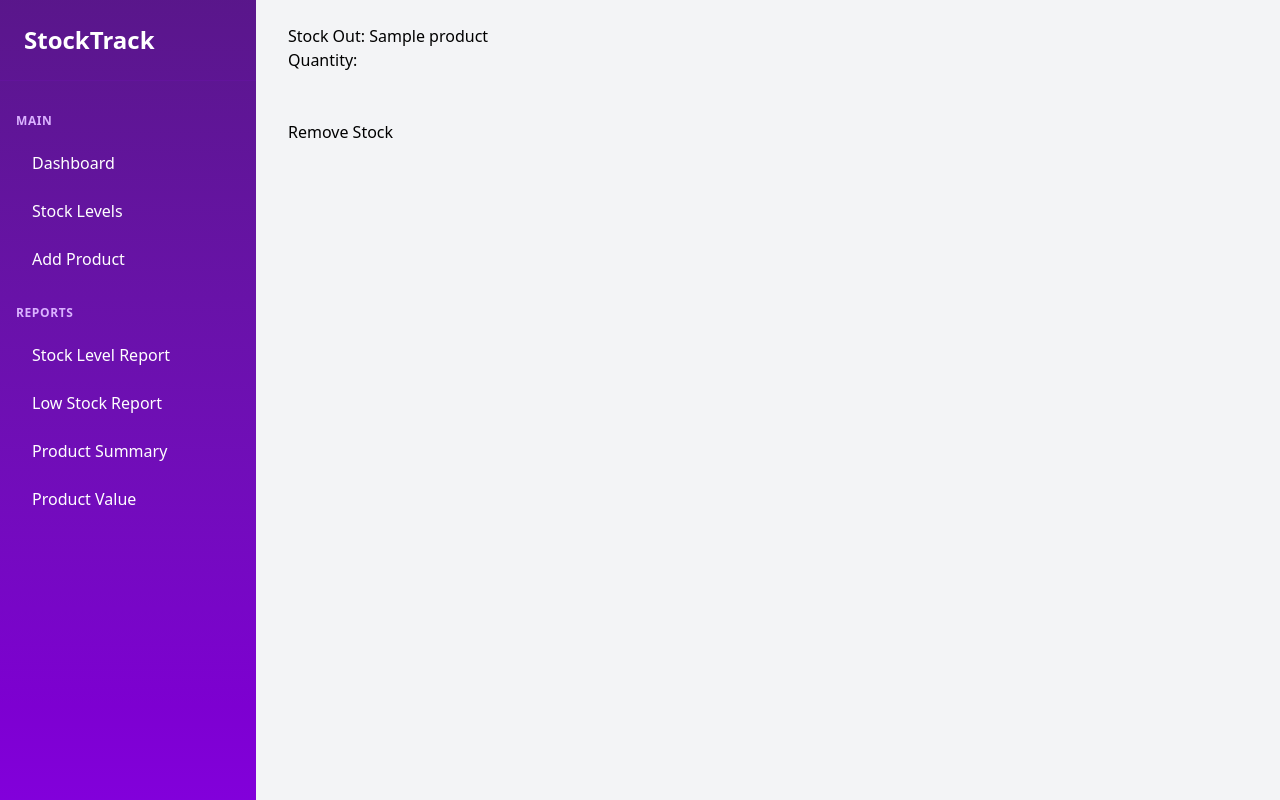
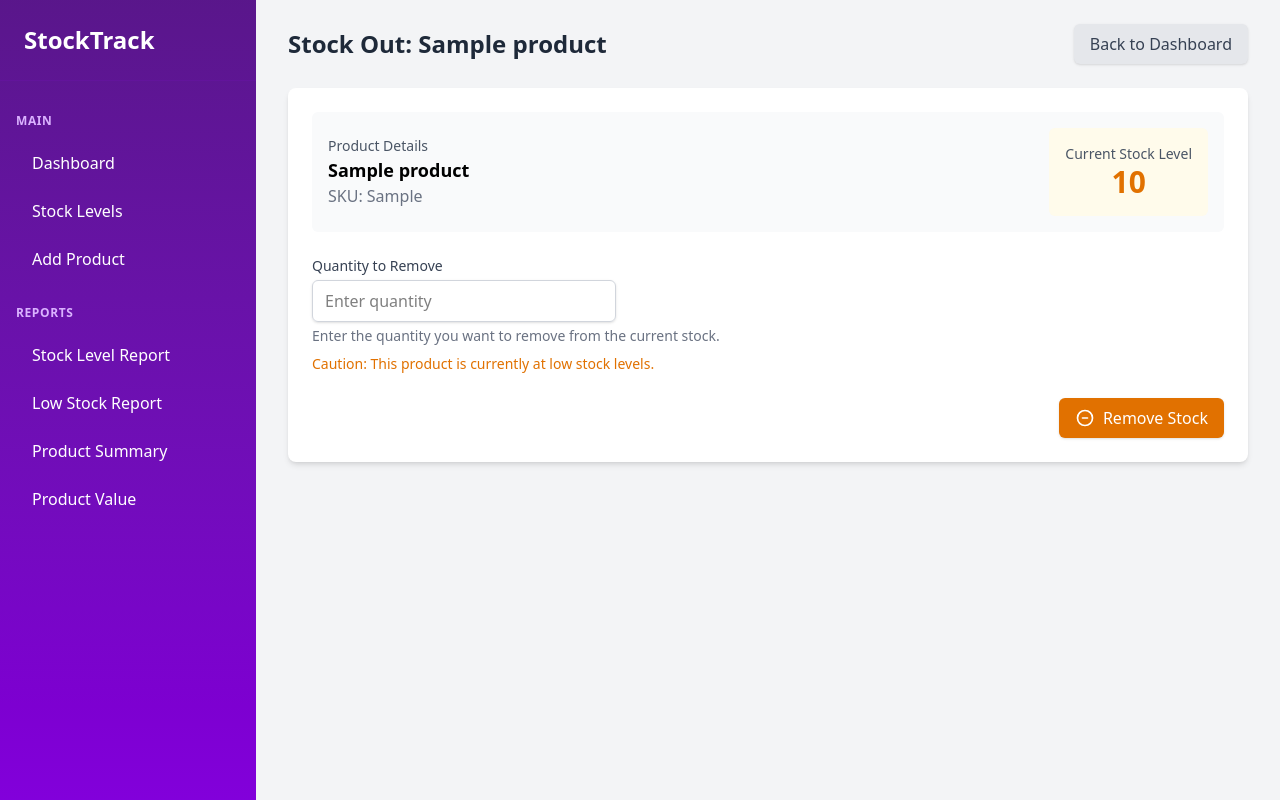
Before and after one commit to jujubear24/inventory_app, a Flask app: page /products/stock/out/1 in a window 1280 px wide. Run offline with Flask 3, Linux system fonts and the light colour scheme; tables that the repository leaves empty hold one stand-in row (values such as "Sample post").

Commit message:
feat[stock_out.html]: Add styling to 'stock_out page'

```diff
--- a/static/css/output.css
+++ b/static/css/output.css
@@ -698,6 +698,9 @@
   .animate-none {
     animation: none;
   }
+  .cursor-not-allowed {
+    cursor: not-allowed;
+  }
   .touch-pinch-zoom {
     --tw-pinch-zoom: pinch-zoom;
     touch-action: var(--tw-pan-x,) var(--tw-pan-y,) var(--tw-pinch-zoom,);
@@ -1258,6 +1261,9 @@
   .bg-amber-100 {
     background-color: var(--color-amber-100);
   }
+  .bg-amber-600 {
+    background-color: var(--color-amber-600);
+  }
   .bg-blue-100 {
     background-color: var(--color-blue-100);
   }
@@ -1913,6 +1919,9 @@
   }
   .scheme-only-light {
     color-scheme: only light;
+  }
+  .opacity-50 {
+    opacity: 50%;
   }
   .mix-blend-plus-darker {
     mix-blend-mode: plus-darker;
@@ -2227,6 +2236,13 @@
       }
     }
   }
+  .hover\:bg-amber-700 {
+    &:hover {
+      @media (hover: hover) {
+        background-color: var(--color-amber-700);
+      }
+    }
+  }
   .hover\:bg-gray-50 {
     &:hover {
       @media (hover: hover) {
@@ -2328,6 +2344,11 @@
       box-shadow: var(--tw-inset-shadow), var(--tw-inset-ring-shadow), var(--tw-ring-offset-shadow), var(--tw-ring-shadow), var(--tw-shadow);
     }
   }
+  .focus\:ring-amber-500 {
+    &:focus {
+      --tw-ring-color: var(--color-amber-500);
+    }
+  }
   .focus\:ring-green-500 {
     &:focus {
       --tw-ring-color: var(--color-green-500);
--- a/templates/products/stock_out.html
+++ b/templates/products/stock_out.html
@@ -1,10 +1,66 @@
 {% extends 'base.html' %}
 
+{% block title %}Stock Out - {{ product.name }}{% endblock %}
+
 {% block content %}
-<h1>Stock Out: {{ product.name }}</h1>
-<form method="POST" action="{{ url_for('routes.stock_out', product_id=product.id) }}">
-    <label for="quantity">Quantity:</label><br>
-    <input type="number" id="quantity" name="quantity"><br><br>
-    <input type="submit" value="Remove Stock">
-</form>
+<div class="flex justify-between items-center mb-6">
+    <h1 class="text-2xl font-bold text-gray-800">Stock Out: {{ product.name }}</h1>
+    <a href="{{ url_for('routes.product_list') }}"
+        class="inline-flex items-center px-4 py-2 bg-gray-200 text-gray-700 rounded-md shadow-sm hover:bg-gray-300 transition-colors">
+        Back to Dashboard
+    </a>
+</div>
+
+<div class="bg-white shadow-md rounded-lg overflow-hidden">
+    <div class="p-6">
+        <div class="mb-6">
+            <div class="flex flex-col md:flex-row md:items-center md:justify-between bg-gray-50 p-4 rounded-md">
+                <div class="mb-4 md:mb-0">
+                    <p class="text-gray-600 text-sm">Product Details</p>
+                    <p class="text-lg font-semibold">{{ product.name }}</p>
+                    <p class="text-gray-500">SKU: {{ product.sku }}</p>
+                </div>
+                <div class="bg-amber-50 p-4 rounded-md text-center">
+                    <p class="text-gray-600 text-sm">Current Stock Level</p>
+                    <p class="text-3xl font-bold
+                        {% if product.stock_level <= 0 %}
+                            text-red-600
+                        {% elif product.stock_level <= product.low_stock_threshold %}
+                            text-amber-600
+                        {% else %}
+                            text-green-600
+                        {% endif %}
+                    ">{{ product.stock_level }}</p>
+                </div>
+            </div>
+        </div>
+
+        <form method="POST" action="{{ url_for('routes.stock_out', product_id=product.id) }}" class="space-y-6">
+            <div>
+                <label for="quantity" class="block text-sm font-medium text-gray-700 mb-1">Quantity to Remove</label>
+                <input type="number" id="quantity" name="quantity" min="1" max="{{ product.stock_level }}"
+                    class="w-full md:w-1/3 px-3 py-2 border border-gray-300 rounded-md shadow-sm focus:outline-none focus:ring-2 focus:ring-amber-500 focus:border-transparent"
+                    placeholder="Enter quantity">
+                <p class="mt-1 text-sm text-gray-500">Enter the quantity you want to remove from the current stock.</p>
+                {% if product.stock_level <= 0 %} <p class="mt-2 text-sm text-red-600">Warning: This product is
+                    currently out of stock.</p>
+                    {% elif product.stock_level <= product.low_stock_threshold %} <p
+                        class="mt-2 text-sm text-amber-600">Caution: This product is currently at low stock levels.</p>
+                        {% endif %}
+            </div>
+
+            <div class="flex justify-end">
+                <button type="submit" {% if product.stock_level <=0 %}disabled{% endif %}
+                    class="inline-flex items-center px-4 py-2 bg-amber-600 text-white rounded-md shadow hover:bg-amber-700 transition-colors focus:outline-none focus:ring-2 focus:ring-offset-2 focus:ring-amber-500 {% if product.stock_level <= 0 %}opacity-50 cursor-not-allowed{% endif %}">
+                    <svg class="w-5 h-5 mr-2" fill="none" stroke="currentColor" viewBox="0 0 24 24"
+                        xmlns="http://www.w3.org/2000/svg">
+                        <path stroke-linecap="round" stroke-linejoin="round" stroke-width="2"
+                            d="M15 12H9m12 0a9 9 0 11-18 0 9 9 0 0118 0z"></path>
+                    </svg>
+                    Remove Stock
+                </button>
+            </div>
+        </form>
+    </div>
+</div>
 {% endblock %}
```
